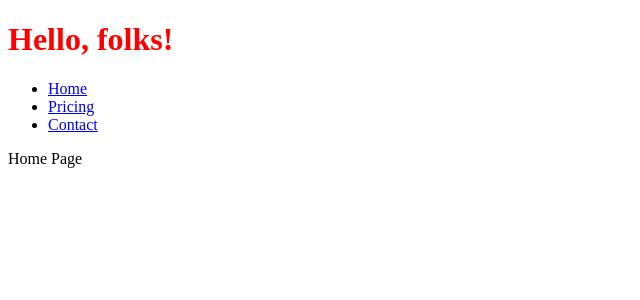
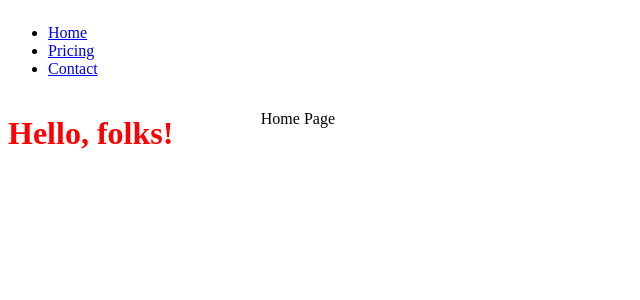
Before and after one commit to BrettdeBear/Shelley-and-Leo, a React (Create React App) app in the folder client/: page / in a window 1280 px wide. Shown: the top 300 px of the page, without its empty margins (0-640 px from the left). Built offline with nearby package versions, Linux system fonts and the light colour scheme.

Commit message:
index.css added grid to root div

```diff
--- a/client/src/index.css
+++ b/client/src/index.css
@@ -1,3 +1,21 @@
 .cool {
     color: red;
 }
+
+#root {
+    width: 100%;
+    height: 100%;
+    display: grid;
+    grid-template-columns: 1fr 1fr 1fr 1fr 1fr;
+    grid-template-rows: 1fr 1fr 1fr 1fr 1fr;
+    grid-template-areas:
+        "navigation navigation navigation navigation navigation"
+        "header about about about about"
+        "header about about about about"
+        "header about about about about"
+        "header footer footer footer footer";
+}
+
+.navigation {
+    grid-area: navigation;
+}
```
